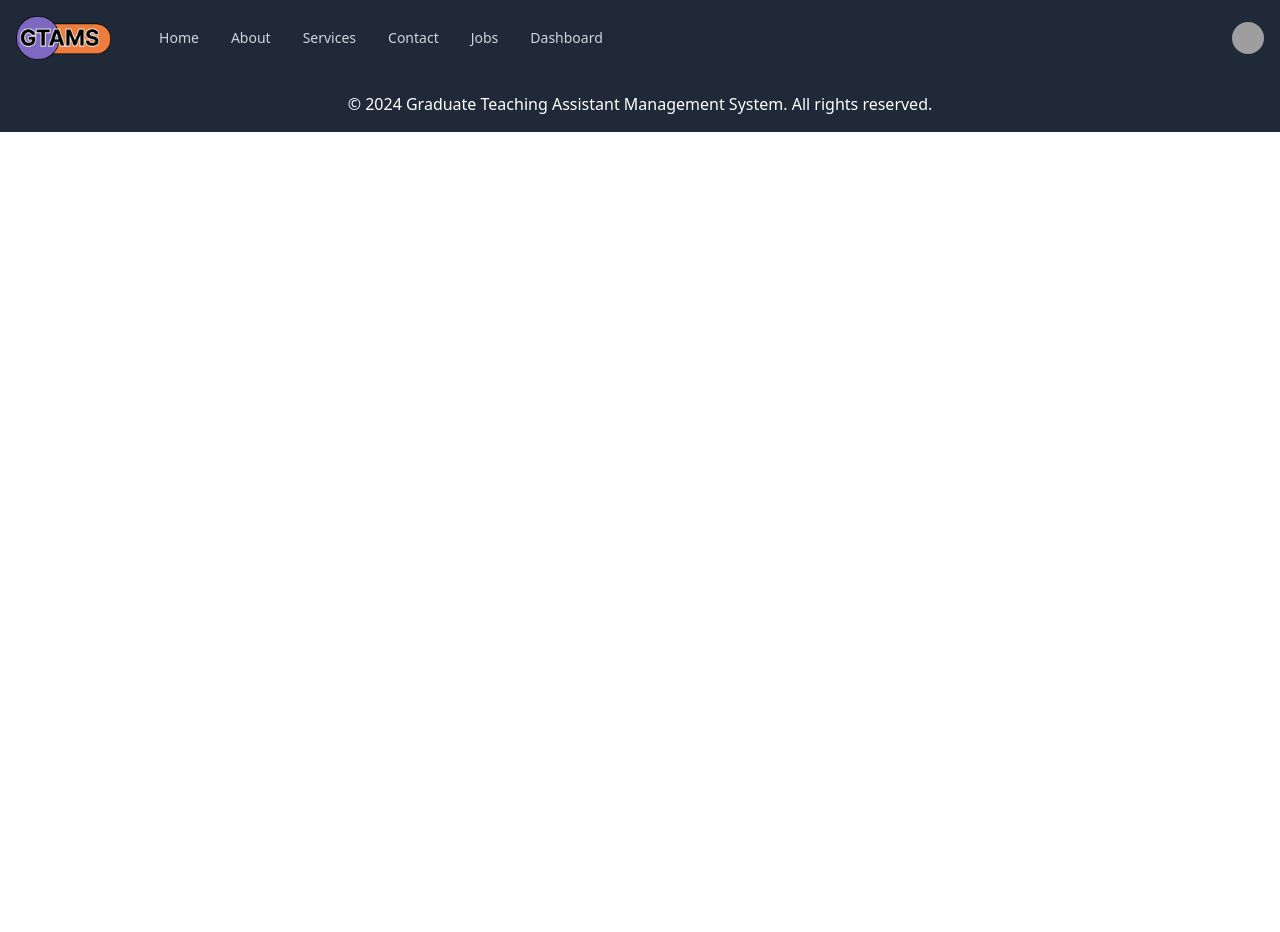
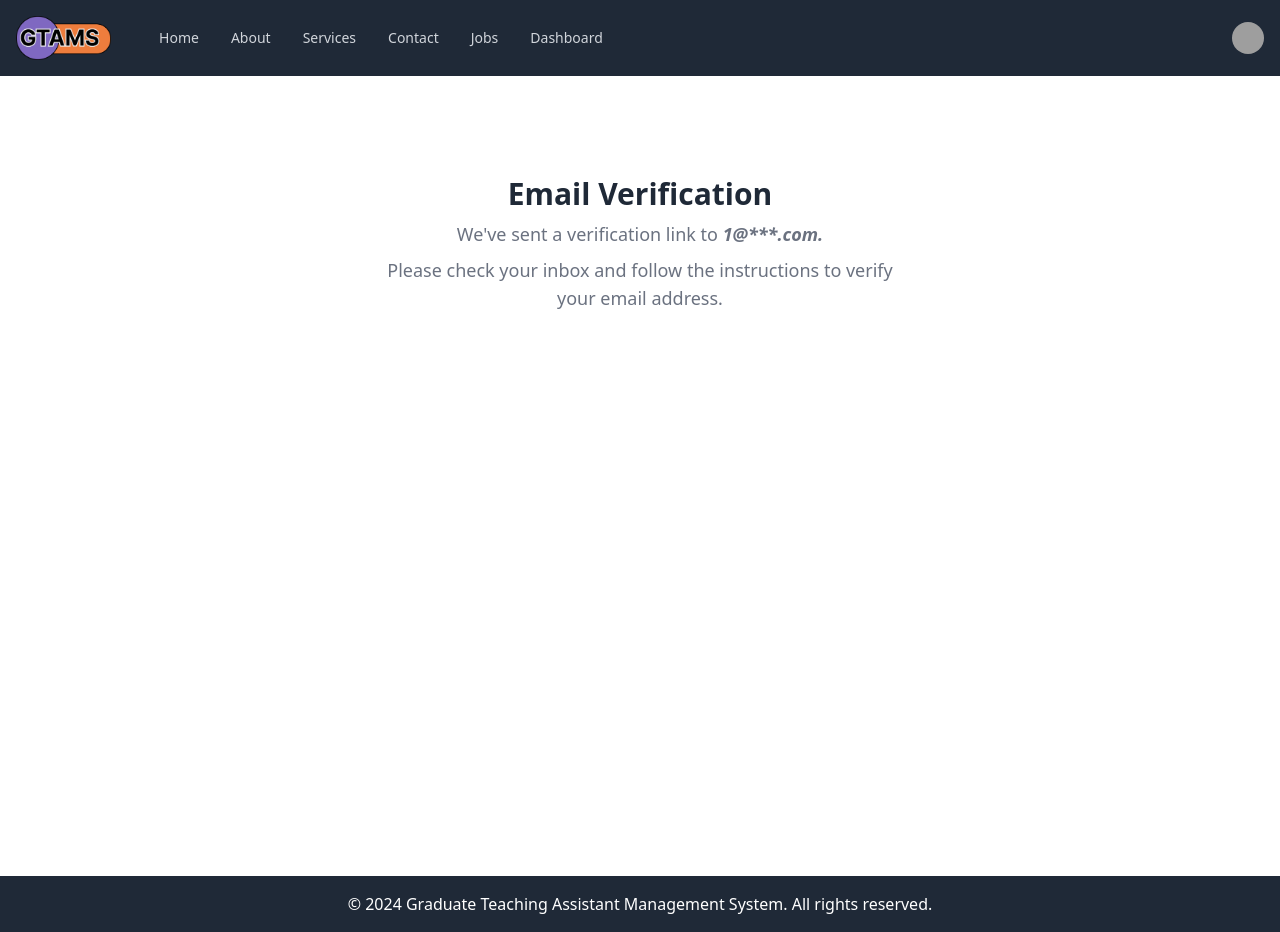
Before and after one commit to amit-yadav207/gtams_frontend, a React (Vite) app: page /email-notification/1 in a window 1280 px wide. Before the commit the page ends 800 px from the top, so only its background shows below. Built offline with nearby package versions, Linux system fonts and the light colour scheme; grey boxes are pictures that could not be loaded.

Commit message:
added email-notification-page and modified signup for this

```diff
--- a/src/App.jsx
+++ b/src/App.jsx
@@ -18,6 +18,7 @@ import RequireAuth from './components/Auth/RequireAuth'
 import NotRequireAuth from './components/Auth/NotRequireAuth'
 import { Toaster } from "react-hot-toast";
 import VerifyAccount from "./pages/User/Verification";
+import EmailNotificationPage from "./pages/EmailNotificationPage";
 function App() {
   return (
     <Router>
@@ -26,6 +27,7 @@ function App() {
       <Routes>
         <Route path="/" element={<HomePage />} />
         <Route path="/verify/:verificationToken" element={<VerifyAccount />} />
+        <Route path="/email-notification/:emailPrefix" element={<EmailNotificationPage />} />
         <Route path="/login" element={<LoginPage />} />
         <Route path="/signup" element={<SignupPage />} />
         <Route path="/about" element={<AboutPage />} />
@@ -39,7 +41,7 @@ function App() {
         <Route path="/dashboard/create-job" element={<JobCreationForm />} /> //Define route for job creation form
       </Routes>
 
-      <Routes element={<RequireAuth allowedRoles={['USER', 'DS', 'TACM', 'INS', , 'ADMIN']} />}>
+      <Routes element={<RequireAuth allowedRoles={['USER', 'DS', 'TACM', 'INS',  'ADMIN']} />}>
 
       </Routes>
 
--- a/src/components/Navbar.jsx
+++ b/src/components/Navbar.jsx
@@ -278,7 +278,6 @@ function Navbar() {
           </NavLink>
 
 
-
           <NavLink
             to="/dashboard"
             className="block mt-3 lg:inline-block lg:mt-0 text-gray-300 mr-4 hover:bg-gray-700 hover:text-white p-2 rounded-md text-sm font-medium"
--- /dev/null
+++ b/src/pages/EmailNotificationPage.jsx
@@ -0,0 +1,26 @@
+import React from "react";
+import { useParams } from "react-router-dom";
+
+const EmailVerificationPage = () => {
+  const { emailPrefix } = useParams();
+
+  return (
+    <div className="relative flex min-h-screen  justify-center overflow-hidden py-2 sm:py-5 bg-white">
+      <div className="max-w-xl px-5 text-center  ">
+        <h2 className="mb-2 lg:text-3xl text-2xl font-bold text-gray-800 mt-20">
+          Email Verification
+        </h2>
+
+        <p className="mb-2 lg:text-lg text-md text-gray-500">
+          We've sent a verification link to <span className="font-bold italic">{emailPrefix}@***.com.</span>
+        </p>
+        <p className="mb-2 lg:text-lg md:text-md text-gray-500">
+          Please check your inbox and follow the instructions to verify your
+          email address.
+        </p>
+      </div>
+    </div>
+  );
+};
+
+export default EmailVerificationPage;
--- a/src/pages/SignupPage.jsx
+++ b/src/pages/SignupPage.jsx
@@ -7,7 +7,6 @@ import toast from "react-hot-toast";
 const SignupPage = () => {
   const dispatch = useDispatch();
   const navigate = useNavigate();
-
 
   const [formData, setFormData] = useState({
     fullName: "",
@@ -59,16 +58,26 @@ const SignupPage = () => {
       return;
     }
     if (formData.phone.length !== 10) {
-      toast.error('Invalid mobile number');
+      toast.error("Invalid mobile number");
       return;
     }
 
     const res = await dispatch(createAccount(formData));
 
-    // redirect to login page if true
-    if (res.payload.success) navigate("/login");
+    if (res.payload.success) {
+      const emailParts = formData.email.split("@");
+      const username = emailParts[0];
+      const domain = emailParts[1];
+      const prefixLength = Math.min(username.length, 3);
+      const hiddenPart = "*".repeat(username.length - prefixLength);
+      const emailPrefix =
+        username.substring(0, prefixLength) + hiddenPart + domain;
 
-    // clearing the sign-up inputs
+      // Redirect to email verification page
+      navigate(`/email-notification/${encodeURIComponent(emailPrefix)}`);
+    }
+
+    // Clearing the sign-up inputs
     setFormData({
       fullName: "",
       email: "",
@@ -76,7 +85,6 @@ const SignupPage = () => {
       phone: "",
     });
   };
-
 
   return (
     <div className="bg-gray-100 min-h-screen flex justify-center items-center">
@@ -126,8 +134,8 @@ const SignupPage = () => {
               Phone
             </label>
             <input
-              type="tle"
-              id="tle"
+              type="tel"
+              id="phone"
               name="phone"
               value={formData.phone}
               onChange={handleChange}
--- a/src/pages/User/Verification.jsx
+++ b/src/pages/User/Verification.jsx
@@ -27,12 +27,12 @@ const VerifyAccount = () => {
 
   return (
     <>
-      <div className="flex items-center justify-center h-[120vh]"      >
-        <form className="flex flex-col justify-center gap-6 rounded-lg p-4 text-white w-80 h-[26rem] shadow-[0_0_10px_black]">
+    <div className="flex items-center justify-center h-screen bg-white">
+      <form className="flex flex-col justify-center gap-6 rounded-lg p-6 bg-gray-800 text-white w-80 h-96 shadow-md">
         <h3 className="text-center text-2xl font-bold">Verify Account</h3>
 
         <button
-            className="w-full bg-yellow-600 hover:bg-yellow-500 transition-all ease-in-out duration-300 rounded-sm py-2 font-semibold text-lg cursor-pointer"
+          className="w-full bg-yellow-600 hover:bg-yellow-500 transition-all ease-in-out duration-300 rounded-sm py-3 font-semibold text-lg cursor-pointer"
           onClick={handleFormSubmit}
         >
           Verify
@@ -40,6 +40,8 @@ const VerifyAccount = () => {
       </form>
     </div>
   </>
+
+
   );
 };
 
```
Lines whose indentation alone changed are shown as unchanged.
